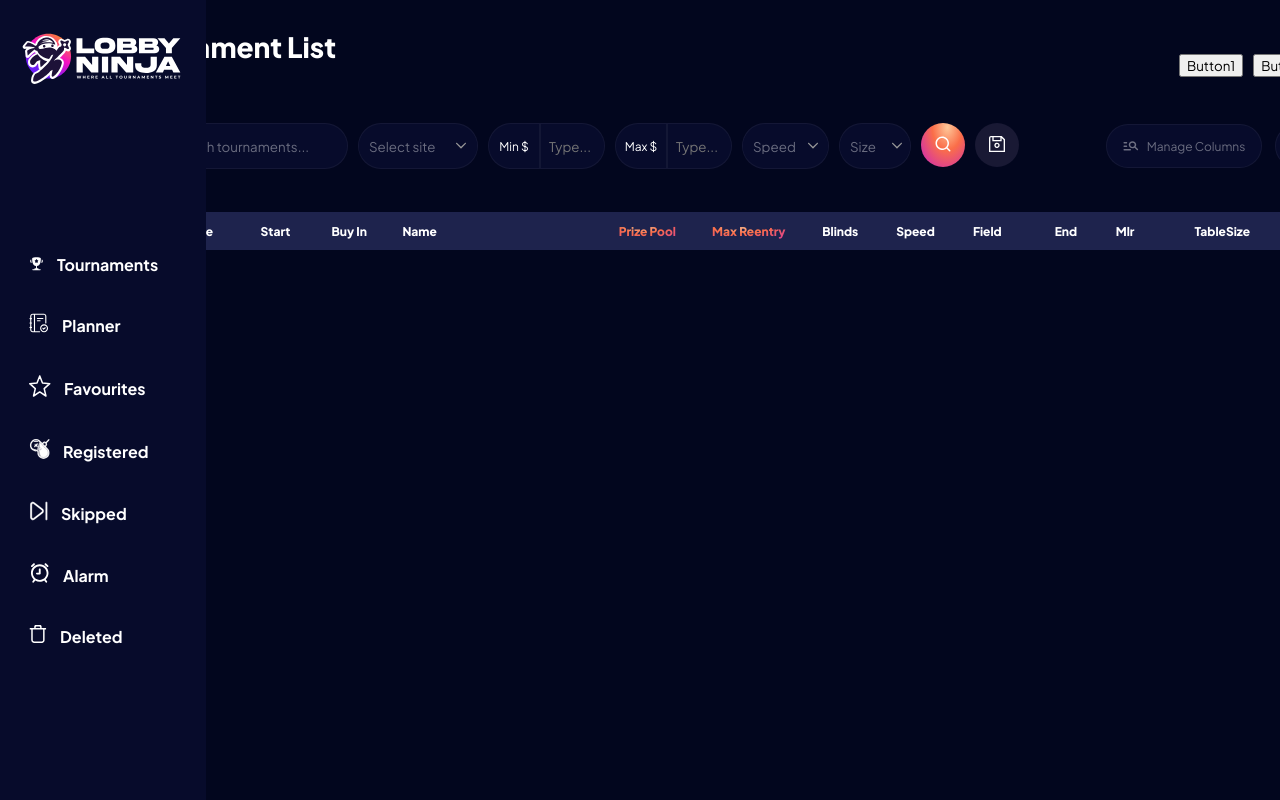
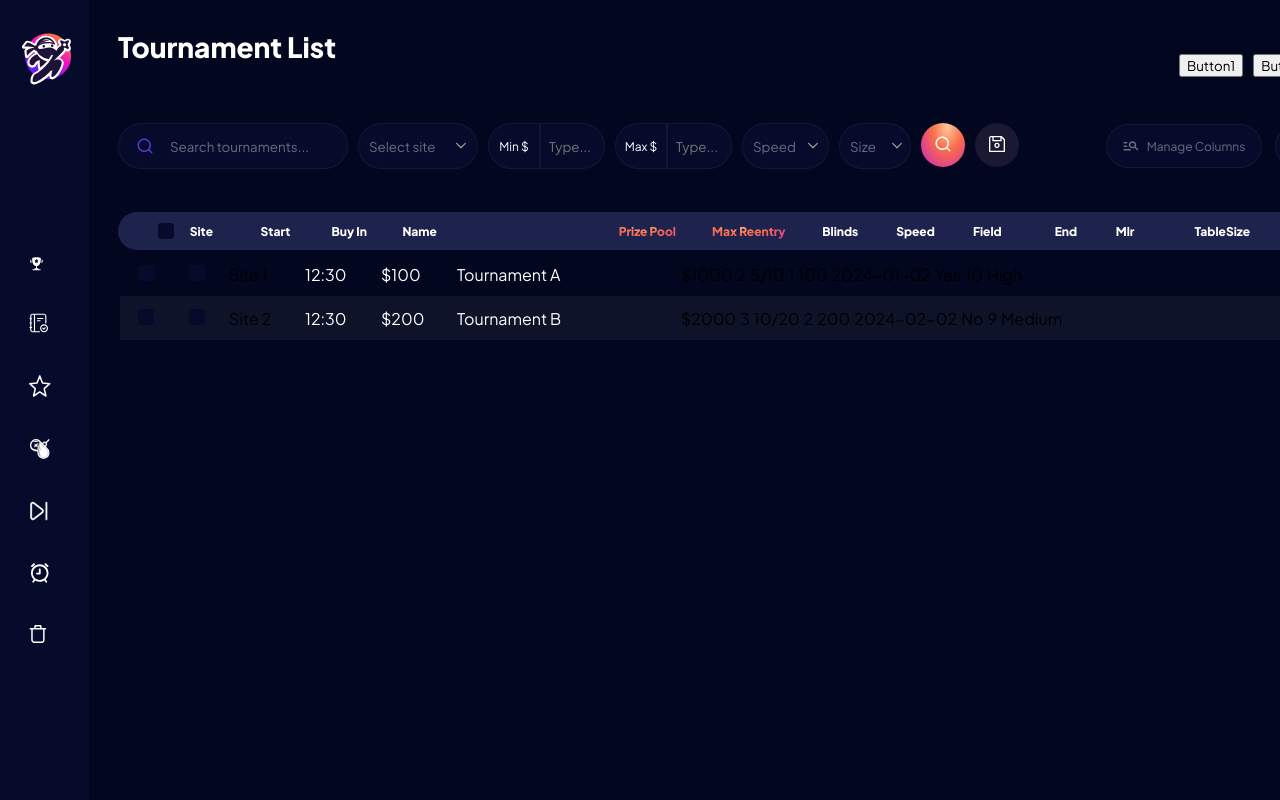
Before and after one commit to theninjainc/lobbyninja, a React (Vite) app: page / in a window 1280 px wide. Shown: the top 800 px of the page. Built offline with nearby package versions, Linux system fonts and the light colour scheme.

Commit message:
Mapeada a tabela(faltando algumas edições)

```diff
--- a/src/components/main/Main.jsx
+++ b/src/components/main/Main.jsx
@@ -1,13 +1,16 @@
 import styles from "./main.module.css";
-import lupa from "../../assets/Lupa.svg"
+import lupa from "../../assets/Lupa.svg";
 import save from "../../assets/save.svg";
 import manageColumns from "../../assets/manageColumns.svg";
-import moreFilters from "../../assets/moreFilters.svg"
+import moreFilters from "../../assets/moreFilters.svg";
 import searchTournaments from "../../assets/searchTournaments.svg";
 
+const Main = () => {
+  const data = [
+    { site: "Site 1", start: "12:30", buyIn: "$100", name: "Tournament A", prizePool: "$1000", maxReentry: "2", blinds: "5/10", speed: "1", field: "100", end: "2024-01-02", mlr: "Yes", tableSize: "10", priority: "High" },
+    { site: "Site 2", start: "12:30", buyIn: "$200", name: "Tournament B", prizePool: "$2000", maxReentry: "3", blinds: "10/20", speed: "2", field: "200", end: "2024-02-02", mlr: "No", tableSize: "9", priority: "Medium" },
+  ]
 
-
-const Main = () => {
   return (
     <div className={styles.main}>
       <div className={styles.navbar}>
@@ -82,8 +85,13 @@
               <option value="size 2">Size 2</option>
             </select>
           </label>
-          <button className={styles.searchBtn}> <img src={lupa} alt="Lupa icon"/> </button>
-          <button className={styles.saveBtn}><img src={save} alt="Save icon" /></button>
+          <button className={styles.searchBtn}>
+            {" "}
+            <img src={lupa} alt="Lupa icon" />{" "}
+          </button>
+          <button className={styles.saveBtn}>
+            <img src={save} alt="Save icon" />
+          </button>
         </div>
         <div className={styles.searchRight}>
           <button className={styles.manageColumnsBtn}>
@@ -101,7 +109,7 @@
         </div>
       </div>
       <div className={styles.filterbar}>
-        <input type="checkbox" className={styles.filterCheckbox}/>
+        <input type="checkbox" className={styles.filterCheckbox} />
         <button className={styles.filterSiteBtn}>Site</button>
         <button className={styles.filterStartBtn}>Start</button>
         <button className={styles.filterBuyInBtn}>Buy In</button>
@@ -116,6 +124,42 @@
         <button className={styles.filterTableSizeBtn}>TableSize</button>
         <button className={styles.filterPriorityBtn}>Priority</button>
       </div>
+      <table>
+        <tbody>
+          <tr>
+            {data.map((item, index) => (
+              <div
+                key={item.id}
+                style={{
+                  backgroundColor:
+                    index % 2 === 0
+                      ? "transparent"
+                      : "rgba(255, 255, 255, 0.05)",
+                }}
+              >
+                <td>
+
+                  <input type="checkbox"  className={styles.checkBoxTable}/>
+                  <input type="checkbox"  className={styles.checkBoxTable}/>
+                </td>
+                <td className={styles.siteTable}>{item.site}</td>
+                <td className={styles.startTable}>{item.start}</td>
+                <td className={styles.buyTable}>{item.buyIn}</td>
+                <td className={styles.nameTable}>{item.name}</td>
+                <td>{item.prizePool}</td>
+                <td>{item.maxReentry}</td>
+                <td>{item.blinds}</td>
+                <td>{item.speed}</td>
+                <td>{item.field}</td>
+                <td>{item.end}</td>
+                <td>{item.mlr}</td>
+                <td>{item.tableSize}</td>
+                <td>{item.priority}</td>
+              </div>
+            ))}
+          </tr>
+        </tbody>
+      </table>
     </div>
   );
 };
--- a/src/components/main/main.module.css
+++ b/src/components/main/main.module.css
@@ -13,7 +13,6 @@
   padding: 0px 22px 0px 29px;
   width: 100%;
   margin-left: 89px;
-
 }
 
 .title {
@@ -290,7 +289,6 @@
   font-style: normal;
   font-weight: 200 800;
 
-
   unicode-range: U+0000-00FF, U+0131, U+0152-0153, U+02BB-02BC, U+02C6, U+02DA,
     U+02DC, U+0304, U+0308, U+0329, U+2000-206F, U+20AC, U+2122, U+2191, U+2193,
     U+2212, U+2215,  U + FEFF,  U + FFFD;
@@ -514,7 +512,7 @@
   justify-content: first baseline;
   font-size: 12px;
   cursor: pointer;
- border-radius: 50px;
+  border-radius: 50px;
 }
 
 button,
@@ -524,6 +522,44 @@
   font-family: "Plus Jakarta Sans", sans-serif;
 }
 
-thead{
-  width: 100%;
+table {
+width: 100%;
 }
+
+tr {
+  display: flex;
+  flex-direction: column;
+}
+
+.siteTable {
+  height: 38px;
+  width: 72px;
+}
+
+.startTable, .buyTable {
+  font-family: "Plus Jakarta Sans", sans-serif;
+  color: white;
+  height: 38px;
+  width: 72px;
+}
+
+.checkBoxTable {
+  margin: 10px 20px 0px 15px;
+  appearance: none;
+  -webkit-appearance: none;
+  -moz-appearance: none;
+  width: 16px;
+  height: 16px;
+  background-color: #070b2b;
+  border: none;
+  cursor: pointer;
+  display: inline-block;
+  position: relative;
+  border-radius: 3px;
+}
+
+.nameTable{
+  height: 38px;
+  width: 220px;
+  color: #ffff;
+}
```
Also changed, not shown: src/assets/star.svg (added).
